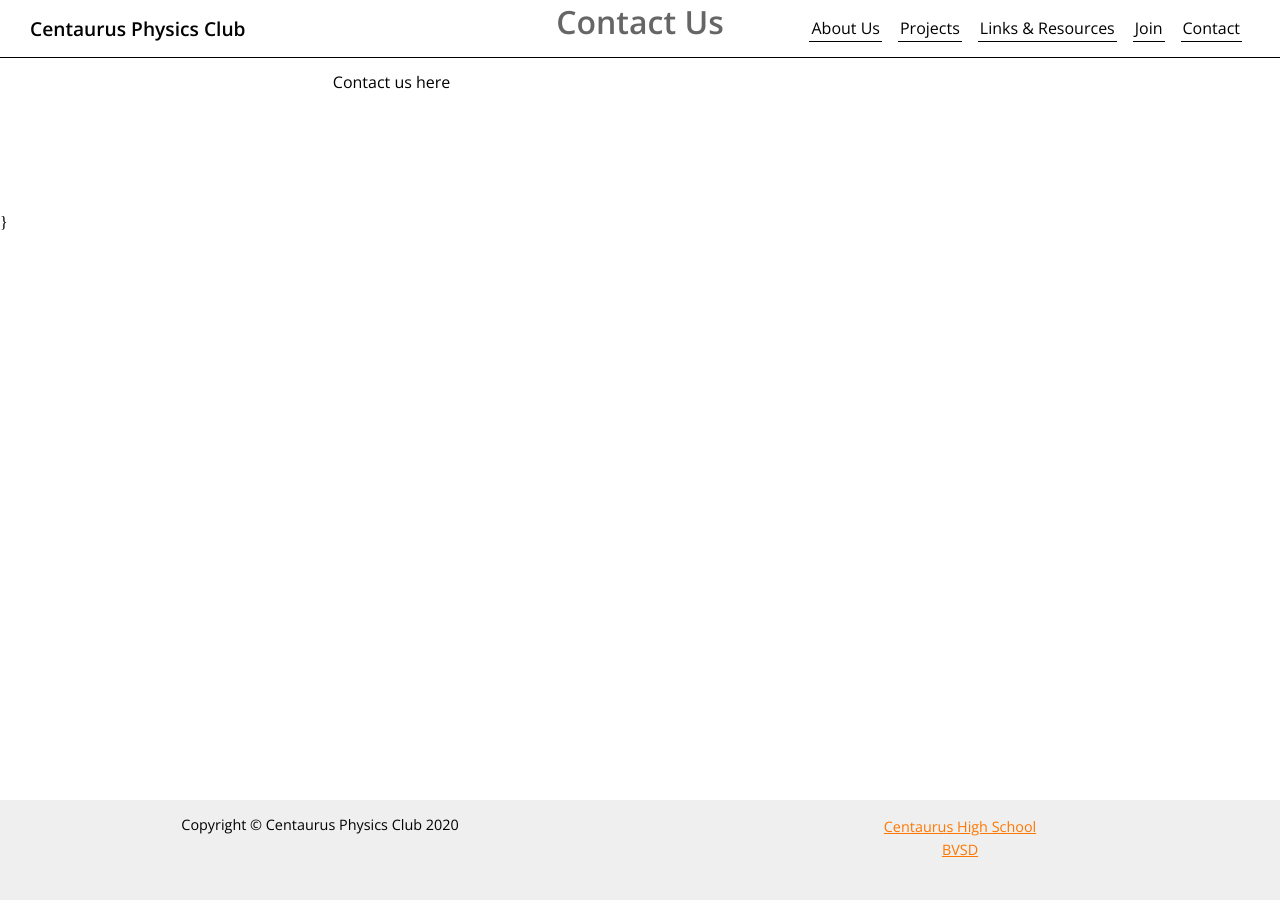
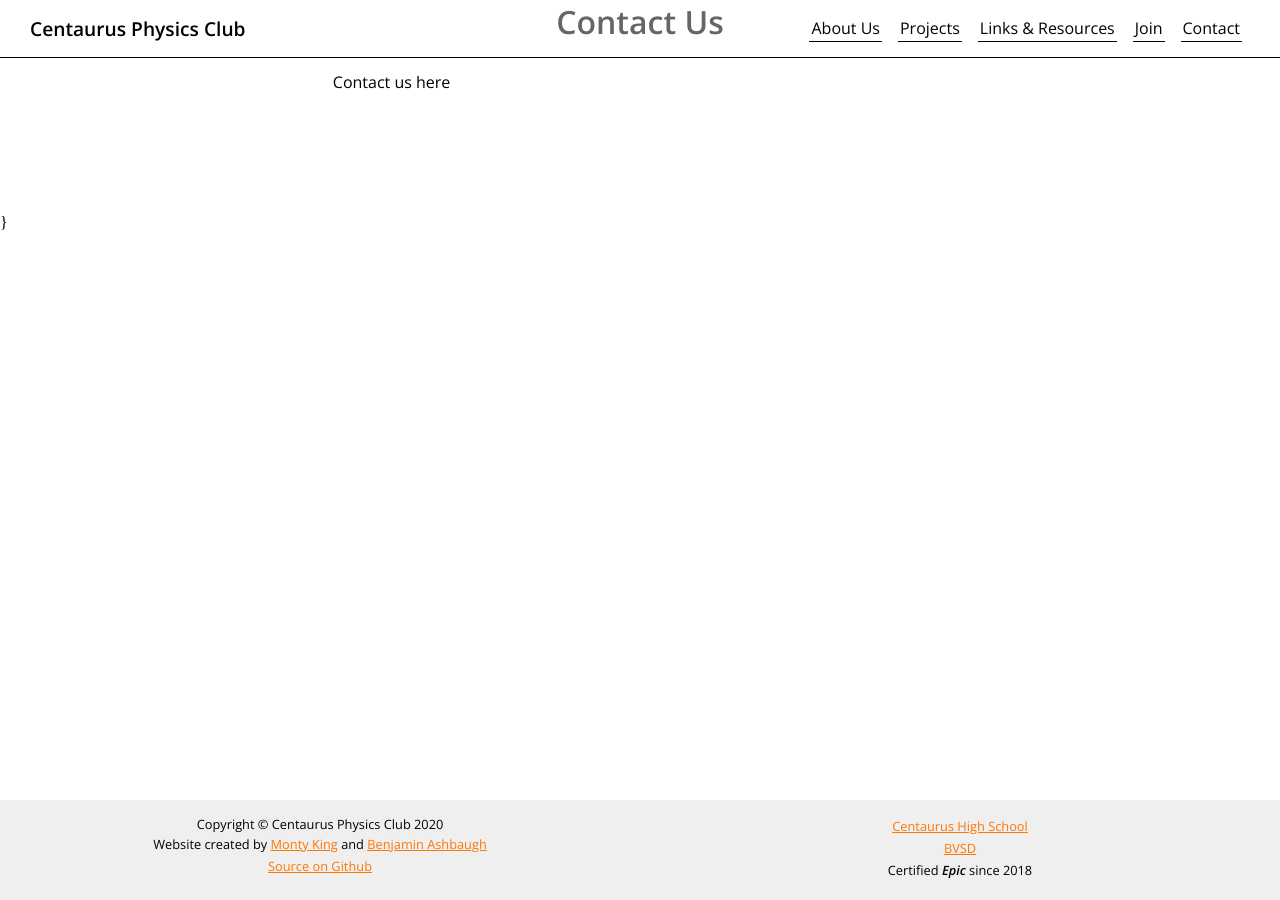
Before and after one commit to bashbaugh/CHSphys.com, a Jekyll site: the page built from pages/contact.md, in a window 1280 px wide and 900 px high, scrolled down 100 px. Built offline with Jekyll 4.4.1, drawn with Linux system fonts in a browser that asks for light colours.

Commit message:
started projects page

```diff
--- a/_config.yml
+++ b/_config.yml
@@ -1,13 +1,18 @@
-title: Your awesome title
+######### SITE INFORMATION ##########
+
+title: Centaurus Physics Club
 description: >- # this means to ignore newlines until "baseurl:"
-  Write an awesome description for your new site here. You can edit this
-  line in _config.yml. It will appear in your document head meta (for
-  Google search results) and in your feed.xml site description.
+  aaa
 baseurl: "" # the subpath of your site
 url: "https://chsphysics.com"
 
 # Exclude from processing.
-# The following items will not be processed, by default.
+# These files won't be included in site
+
+######### SITE BUILD SETTINGS & CONFIG #########
+
+collections:
+ - projects_collection
 
 exclude:
  - .sass-cache/
--- a/_includes/footer.html
+++ b/_includes/footer.html
@@ -2,10 +2,16 @@
     <div class="columns">
         <div>
             Copyright &copy; Centaurus Physics Club {{ 'now' | date: "%Y" }}
+            <br>
+            <div class="footer-line">
+                Website created by <a href="https://mcsltech.com/" target="_blank">Monty King</a> and <a href="https://benjaminashbaugh.me" target="_blank">Benjamin Ashbaugh</a>
+            </div>
+            <a class="footer-line" href="#">Source on Github</a>
         </div>
         <div>
-            <a href="https://ceh.bvsd.org/">Centaurus High School</a>
-            <a href="https://www.bvsd.org/">BVSD</a>
+            <a class="footer-line" href="https://ceh.bvsd.org/">Centaurus High School</a>
+            <a class="footer-line" href="https://www.bvsd.org/">BVSD</a>
+            <div class="footer-line">Certified <b><i>Epic</i></b> since 2018</div>
         </div>
     </div>
 </footer>
--- a/css/style.css
+++ b/css/style.css
@@ -119,6 +119,40 @@ p {
     text-justify: inter-word;
 }
 
+/* Project Grid & Cards */
+.project-grid {
+    display: grid;
+    grid-gap: 30px 15px;
+    grid-template-columns: repeat(auto-fill, minmax(300px, 1fr));
+}
+
+.project-card {
+    text-decoration: none;
+    color: black;
+    padding: 15px;
+    border-radius: 3px;
+    box-shadow: -2px 2px 5px 2px #b8bab8;
+    text-align: center;
+
+}
+
+.project-card:hover {
+    box-shadow: -2px 2px 10px 2px #9c9c9c;
+}
+
+.project-card h3 {
+    font-family: 'Open Sans', sans-serif;
+    font-weight: 600;
+    font-size: 1.1em;
+}
+
+.project-card h6 {
+    font-family: 'Open Sans', sans-serif;
+    font-size: 0.8em;
+    font-weight: 600;
+    margin: 5px;
+}
+
 /* Footer */
 footer {
     position: absolute;
@@ -136,11 +170,11 @@ footer .columns > div {
     width: 100%;
     font-family: 'Open Sans', sans-serif;
     text-align: center;
-    font-size: 0.9em;
+    font-size: 0.8em;
     padding: 15px;
 }
 
-footer .columns a {
+footer .columns .footer-line {
     display: block;
     padding: 2px;
 }
```
Also changed, not shown: _layouts/projects.html (+16 -1 lines), _projects_collection/beamline19-20.md (added, +10 -0 lines), _projects_collection/dawn.md (added, +10 -0 lines), _projects_collection/jpl2019.md (added, +10 -0 lines), README.md, image/cern_particle_explosion1.jpg (deleted), image/dawn_project/spaceplane1.jpg (renamed from image/spaceplane1.jpg).
